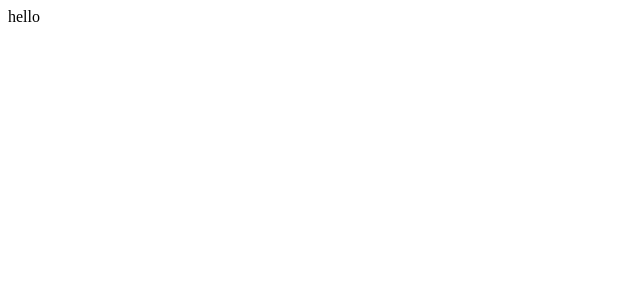
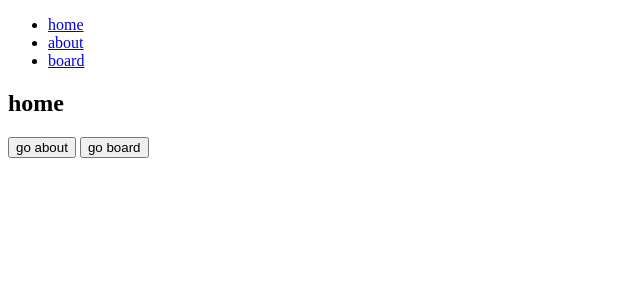
Before and after one commit to justinaus/react-router-typescript-sample, a React (Create React App) app: page / in a window 1280 px wide. Shown: the top 300 px of the page, without its empty margins (0-640 px from the left). Built offline with nearby package versions, Linux system fonts and the light colour scheme.

Commit message:
Add hello router

```diff
--- a/package.json
+++ b/package.json
@@ -3,8 +3,10 @@
   "version": "0.1.0",
   "private": true,
   "dependencies": {
+    "ajv": "^6.5.2",
     "react": "^16.4.1",
     "react-dom": "^16.4.1",
+    "react-router-dom": "^4.3.1",
     "react-scripts-ts": "2.16.0"
   },
   "scripts": {
@@ -18,6 +20,7 @@
     "@types/node": "^10.5.3",
     "@types/react": "^16.4.7",
     "@types/react-dom": "^16.0.6",
+    "@types/react-router-dom": "^4.3.0",
     "typescript": "^2.9.2"
   }
 }
--- a/src/App.tsx
+++ b/src/App.tsx
@@ -1,11 +1,29 @@
 import * as React from 'react';
+import { BrowserRouter, Route, Switch } from 'react-router-dom';
+import Header from './components/Header';
+import Home from './components/Home';
+import About from './components/About';
+import Board from './components/Board';
+
+export enum RouterPathEnum {
+  HOME = '/',
+  ABOUT = '/about',
+  BOARD = '/board'
+}
 
 class App extends React.Component {
   public render() {
     return (
-      <div>
-        hello
-      </div>
+      <BrowserRouter>
+        <div>
+          <Header />
+          <Switch>
+            <Route exact={true} path={RouterPathEnum.HOME} component={Home}/>
+            <Route path={RouterPathEnum.ABOUT} component={About}/>
+            <Route path={RouterPathEnum.BOARD} component={Board}/>
+          </Switch>
+        </div>
+      </BrowserRouter>
     );
   }
 }
--- /dev/null
+++ b/src/components/About.tsx
@@ -0,0 +1,26 @@
+import * as React from 'react';
+import { RouteComponentProps } from 'react-router';
+
+export interface Props extends RouteComponentProps<About> {
+
+}
+
+class About extends React.Component<Props, {}> {
+  constructor(props : Props){
+    super(props);
+  }
+
+  render() {
+    return(
+      <div>
+        <h2>about</h2>
+        <button
+          onClick={ ( e: any ) => this.props.history.goBack() }>
+            go back
+        </button>
+      </div>
+    );
+  }
+}
+
+export default About;
--- /dev/null
+++ b/src/components/Board.tsx
@@ -0,0 +1,26 @@
+import * as React from 'react';
+import { RouteComponentProps } from 'react-router';
+
+export interface Props extends RouteComponentProps<Board> {
+
+}
+
+class Board extends React.Component<Props, {}> {
+  constructor(props : Props){
+    super(props);
+  }
+
+  render() {
+    return(
+      <div>
+        <h2>board</h2>
+        <button
+          onClick={ ( e: any ) => this.props.history.goBack() }>
+            go back
+        </button>
+      </div>
+    );
+  }
+}
+
+export default Board;
--- /dev/null
+++ b/src/components/Header.tsx
@@ -0,0 +1,25 @@
+import * as React from 'react';
+import { Link } from 'react-router-dom';
+import { RouterPathEnum } from '../App';
+
+export interface Props {
+
+}
+
+class Header extends React.Component<Props, {}> {
+  constructor(props : Props){
+    super(props);
+  }
+
+  render() {
+    return(
+      <ul>
+        <li><Link to={ RouterPathEnum.HOME }>home</Link></li>
+        <li><Link to={ RouterPathEnum.ABOUT }>about</Link></li>
+        <li><Link to={ RouterPathEnum.BOARD }>board</Link></li>
+      </ul>
+    );
+  }
+}
+
+export default Header;
--- /dev/null
+++ b/src/components/Home.tsx
@@ -0,0 +1,38 @@
+import * as React from 'react';
+import { RouteComponentProps } from 'react-router';
+import { RouterPathEnum } from '../App';
+
+export interface Props extends RouteComponentProps<Home> {
+
+}
+
+class Home extends React.Component<Props, {}> {
+  constructor(props : Props){
+    super(props);
+
+    this.onClickMove = this.onClickMove.bind( this );
+  }
+
+  render() {
+    return(
+      <div>
+        <h2>home</h2>
+        <button
+          onClick={ ( e: any ) => this.onClickMove( RouterPathEnum.ABOUT ) }>
+            go about
+        </button>
+        &nbsp;
+        <button
+          onClick={ ( e: any ) => this.onClickMove( RouterPathEnum.BOARD ) }>
+            go board
+        </button>
+      </div>
+    );
+  }
+
+  private onClickMove( routerPathEnum: RouterPathEnum ):void {
+    this.props.history.push( routerPathEnum );
+  }
+}
+
+export default Home;
```
Also changed, not shown: 1 other file (tests, documents, lock files or other folders).
